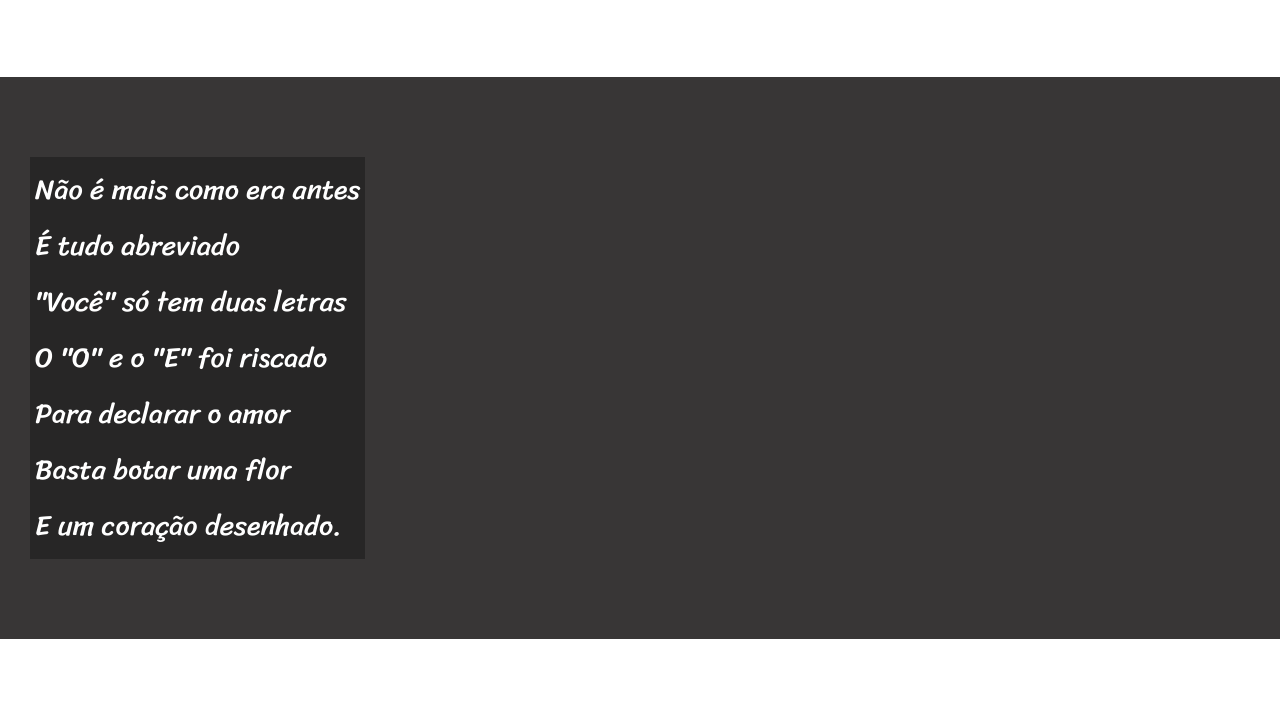
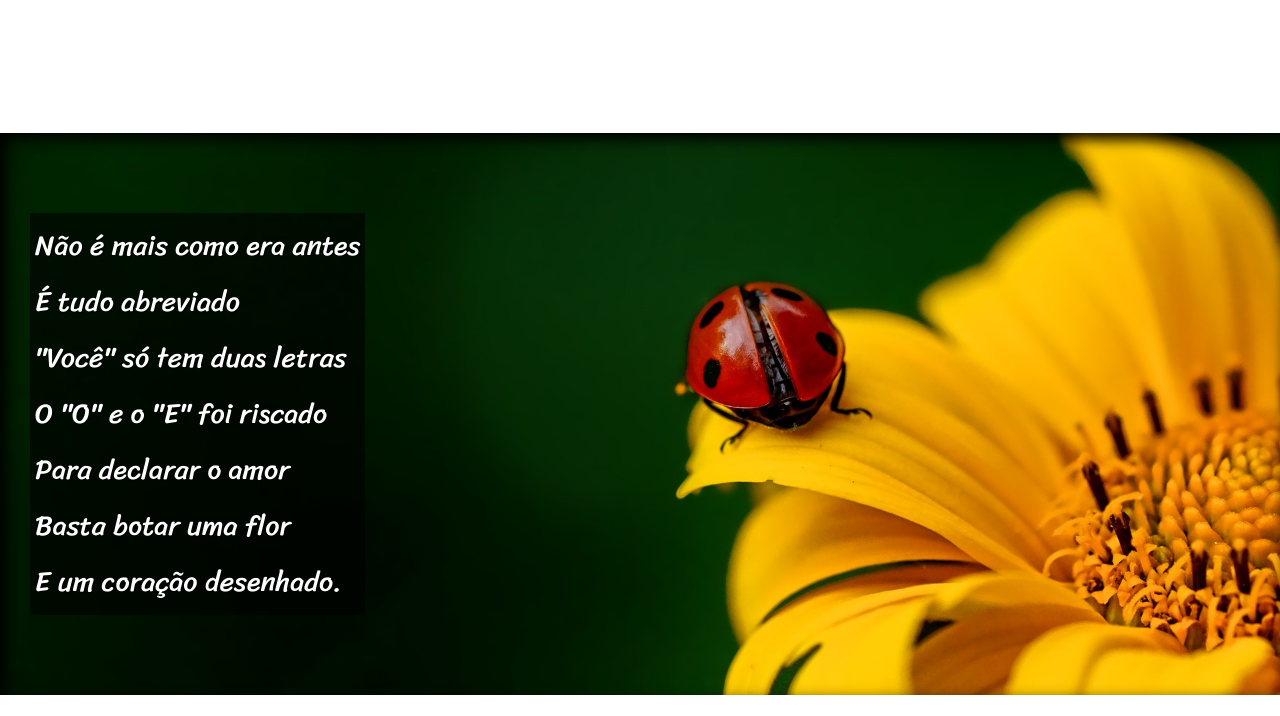
Before and after one commit to daniellefrancoms/html-css, a plain HTML site: page exercícios/desafios/desafio12/index.html in a window 1280 px wide. Shown: the part 664-1380 px from the top of the page. Drawn offline with Linux system fonts and the light colour scheme; a web font is replaced by a local one.

Commit message:
correção do efeito parallax

```diff
--- a/exercícios/desafios/desafio12/index.html
+++ b/exercícios/desafios/desafio12/index.html
@@ -25,7 +25,7 @@
     </section>
 
 
-    <section class="imagem">
+    <section class="imagem" id="img01">
         <p>
             Não é mais como era antes <br>
             É tudo abreviado <br>
@@ -61,7 +61,7 @@
     </section>
 
 
-    <section class="imagem">
+    <section class="imagem" id="img02">
         <p>
             Tenho saudade das cartas <br>
             Escritas com a própria mão <br>
--- a/exercícios/desafios/desafio12/style.css
+++ b/exercícios/desafios/desafio12/style.css
@@ -59,6 +59,10 @@ section {
     font-size: 3.5vh;
 }
 
+section > p {
+    padding-bottom: 2em;
+}
+
 section.normal {
     background-color: white;
     color: black;
@@ -67,12 +71,28 @@ section.normal {
 section.imagem {
     background-color: rgb(56, 54, 54);
     color: white;
+    box-shadow: inset 6px 6px 15px 0px black;
+    background-size: cover;
+    background-attachment: fixed;
 }
 
 section.imagem > p {
     display: inline-block;
     padding: 5px;
-    background-color: rgba(0, 0, 0, 0.301);
+    background-color: rgba(0, 0, 0, 0.603);
+    text-shadow: 1px 1px 0px black;
+}
+
+section#img01 {
+    background-image: url('imagens/background001.jpg');
+    background-position: right center;
+
+}
+
+section#img02 {
+    background-image: url('imagens/background002.jpg');
+    background-position: right center;
+
 }
 
 footer {
```
Also changed, not shown: exercícios/desafios/desafio12/imagens/._background001.jpg (deleted), exercícios/desafios/desafio12/imagens/._background002.jpg (deleted), exercícios/desafios/desafio12/imagens/background001.jpg (added), exercícios/desafios/desafio12/imagens/background002.jpg (added).
